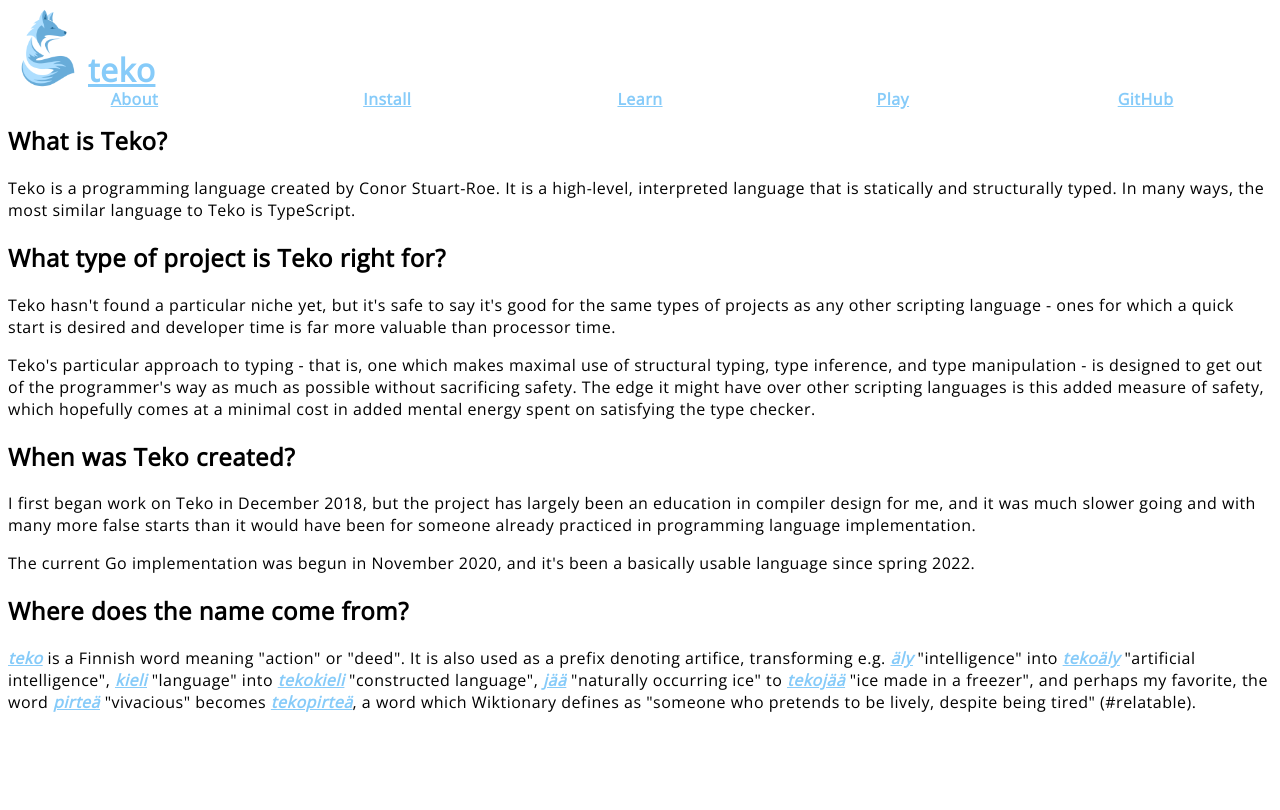
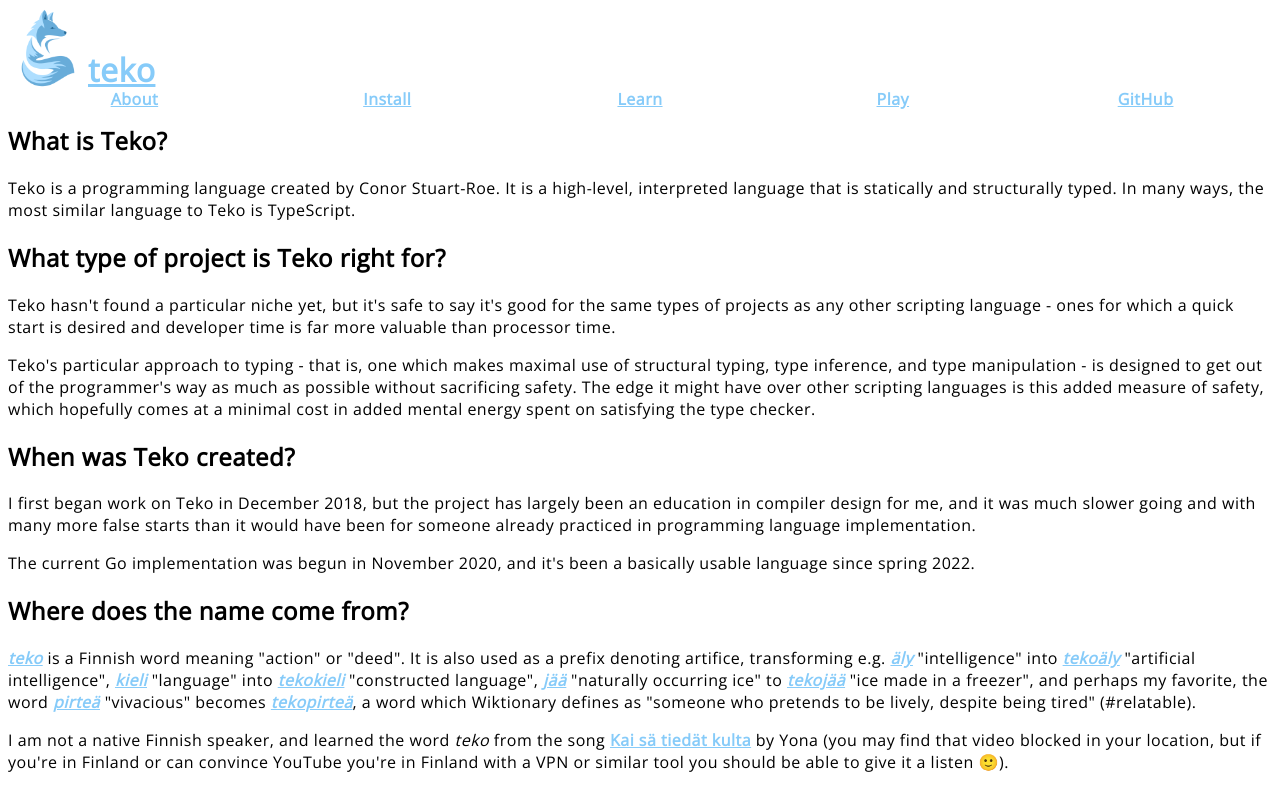
Before and after one commit to cstuartroe/teko.to, a React app: page /about in a window 1280 px wide. Shown: the top 810 px of the page. Built offline with nearby package versions, Linux system fonts and the light colour scheme; no server answers; the HTML template or start-up script is replaced by a standard one.

Commit message:
Add note about song

```diff
--- a/src/About.tsx
+++ b/src/About.tsx
@@ -68,6 +68,14 @@
               the word <FinnishWord word={"pirteä"}/> "vivacious" becomes <FinnishWord word={"tekopirteä"}/>,
               a word which Wiktionary defines as "someone who pretends to be lively, despite being tired" (#relatable).
             </p>
+
+            <p>
+              I am not a native Finnish speaker, and learned the word <i>teko</i> from the song{' '}
+              <a href="https://www.youtube.com/watch?v=WuutVH1g8ZQ&list=OLAK5uy_n_lej2osJ6iMjFWLwsKqkygnT6cJn7gPw&index=1">
+                Kai sä tiedät kulta
+              </a> by Yona (you may find that video blocked in your location, but if you're in Finland or can convince
+              YouTube you're in Finland with a VPN or similar tool you should be able to give it a listen 🙂).
+            </p>
           </div>
         </div>
       </>
```
